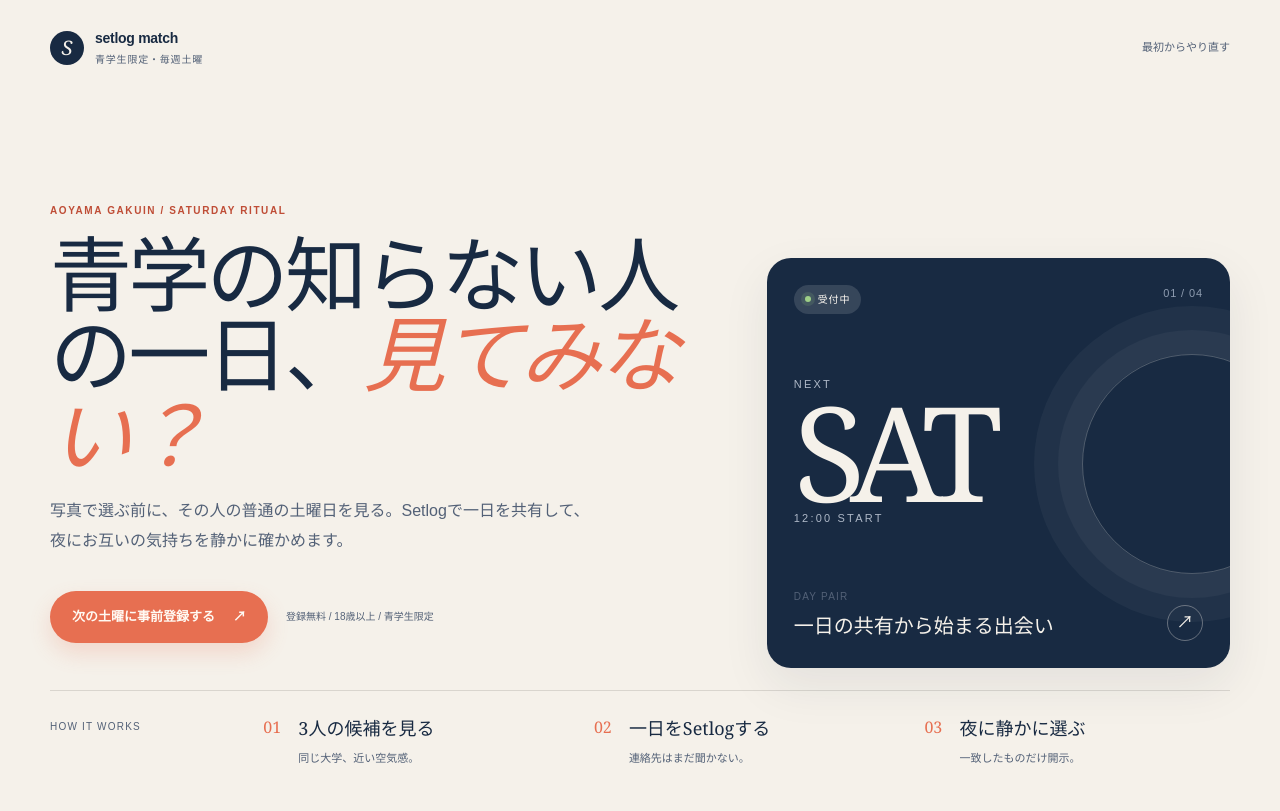
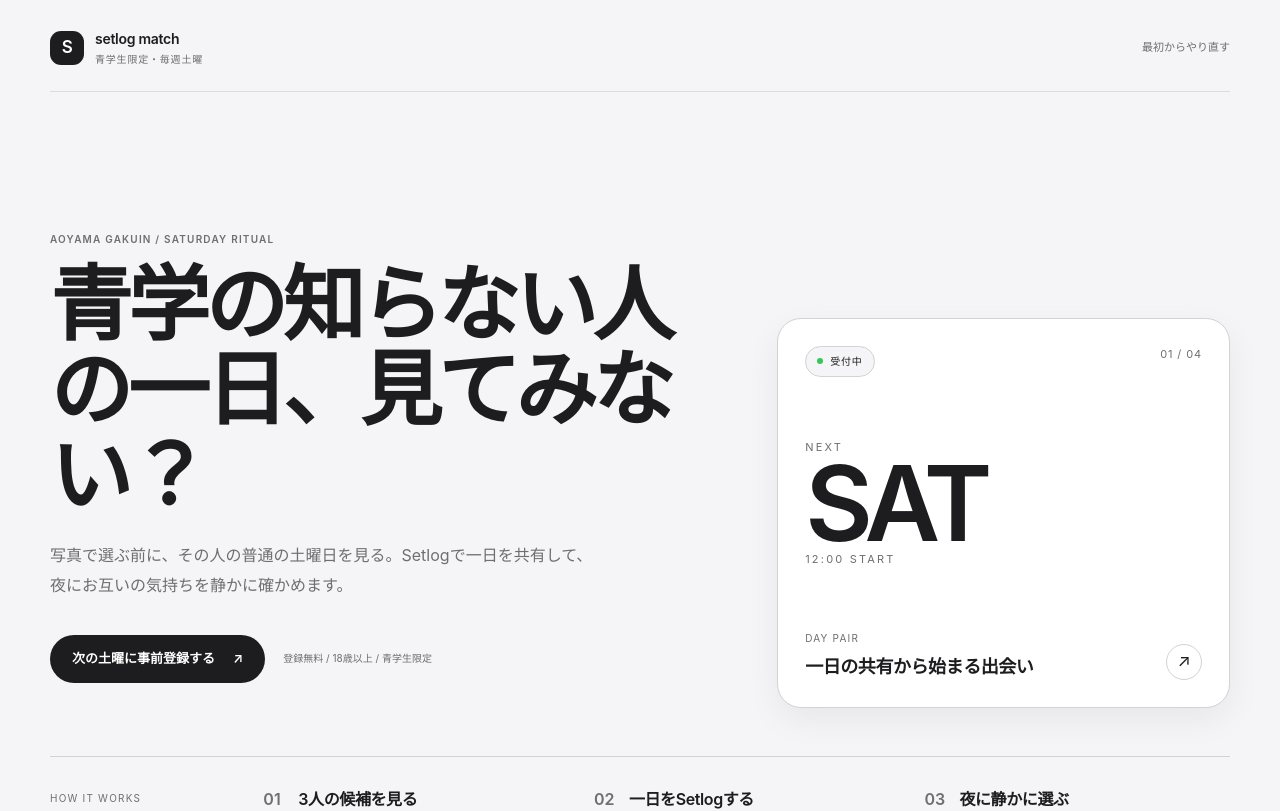
Before and after one commit to shunpei1130/setlog-match-web, a Next.js app: page / in a window 1280 px wide. Shown: the top 811 px of the page. Built offline with nearby package versions, Linux system fonts and the light colour scheme.

Commit message:
Add LINE pre-registration and refresh MVP UI

```diff
--- a/app/globals.css
+++ b/app/globals.css
@@ -325,3 +325,192 @@ h1 em, h2 em { color: var(--coral); font-style: italic; }
   .safety-modal { padding: 21px; }
   .modal-top h2 { font-size: 33px; }
 }
+
+/* Apple-inspired visual system: quiet surfaces, system typography, and clear actions. */
+:root {
+  --ink: #1d1d1f;
+  --ink-soft: #6e6e73;
+  --paper: #f5f5f7;
+  --card: #ffffff;
+  --line: #d2d2d7;
+  --coral: #1d1d1f;
+  --coral-dark: #000000;
+  --sage: #e8e8ed;
+  --lavender: #e8e8ed;
+  --yellow: #e8e8ed;
+  --shadow: 0 12px 34px rgba(0, 0, 0, 0.06);
+}
+
+body {
+  background: var(--paper);
+  color: var(--ink);
+  font-family: -apple-system, BlinkMacSystemFont, "SF Pro Display", "SF Pro Text", "Hiragino Kaku Gothic ProN", "Yu Gothic", Meiryo, sans-serif;
+}
+
+h1, h2, h3, .brand-mark, .date-lockup strong, .event-card__bottom strong, .principle-list strong,
+.candidate-avatar, .candidate-name h3, .mini-avatar, .pair-avatar, .timeline-item strong,
+.setlog-logo, .setlog-room strong, .setlog-next strong, .decision-time strong,
+.decision-option strong, .result-note strong {
+  font-family: inherit;
+  font-style: normal;
+  font-weight: 600;
+  letter-spacing: -0.025em;
+}
+
+h1, h2 { color: var(--ink); letter-spacing: -0.055em; line-height: 1.04; }
+h1 em, h2 em { color: inherit; font-style: normal; }
+.eyebrow { color: var(--ink-soft); font-weight: 600; letter-spacing: 0.12em; }
+.label, .event-number, .count-note, .progress-topline, .micro-copy { color: var(--ink-soft); }
+.topbar { border-bottom: 1px solid rgba(210, 210, 215, 0.7); }
+.brand-mark { border-radius: 11px; background: var(--ink); color: #fff; font-size: 17px; }
+.brand strong { font-weight: 600; }
+.brand small { color: var(--ink-soft); }
+.reset-button:hover, .text-button:hover { color: var(--ink); border-color: var(--ink); }
+
+.primary-button, .secondary-button, .danger-button {
+  min-height: 48px;
+  border-radius: 999px;
+  font-weight: 600;
+  transition: background 160ms ease, border-color 160ms ease, opacity 160ms ease;
+  box-shadow: none;
+  transform: none;
+}
+.primary-button { background: var(--ink); color: #fff; }
+.primary-button:hover { background: #000; box-shadow: none; transform: none; }
+.secondary-button { border: 1px solid var(--line); background: #fff; color: var(--ink); }
+.secondary-button:hover { border-color: var(--ink); background: #fff; transform: none; }
+.danger-button { border: 1px solid var(--line); background: #fff; color: var(--ink); }
+.danger-button:hover { border-color: var(--ink); background: #fff; }
+.text-button { color: var(--ink-soft); }
+
+.landing-grid { gap: 48px; padding-top: clamp(64px, 11vw, 140px); }
+.hero-lede, .section-lede { color: var(--ink-soft); }
+.event-card {
+  min-height: 390px;
+  border: 1px solid var(--line);
+  border-radius: 24px;
+  background: #fff;
+  color: var(--ink);
+  box-shadow: var(--shadow);
+}
+.event-card::after { display: none; }
+.status-pill { border: 1px solid var(--line); background: #f5f5f7; color: var(--ink); }
+.status-pill--light { background: #fff; color: var(--ink); }
+.status-dot { background: #34c759; box-shadow: none; }
+.date-lockup span { color: var(--ink-soft); }
+.date-lockup strong { color: var(--ink); font-size: 104px; letter-spacing: -0.07em; }
+.event-card__bottom strong { color: var(--ink); font-size: 18px; }
+.arrow-badge { border-color: var(--line); color: var(--ink); }
+.principles-card { padding-top: 30px; border-color: var(--line); }
+.principle-list strong { font-size: 16px; }
+.principle-list span { color: var(--ink-soft); font-family: inherit; font-weight: 600; }
+
+.progress-panel { border-color: var(--line); }
+.progress-track { gap: 6px; }
+.progress-dot { border-color: var(--line); color: var(--ink-soft); }
+.progress-step.is-active .progress-dot { border-color: var(--ink); background: var(--ink); }
+.notice { border-color: var(--line); background: #fff; color: var(--ink); }
+.detail-card, .check-row, .candidate-card, .ranking-card, .setlog-next, .result-note {
+  border-color: var(--line);
+  background: #fff;
+  box-shadow: none;
+}
+.profile-preview strong { font-size: 17px; }
+.avatar, .mini-avatar, .pair-avatar { font-family: inherit; font-style: normal; font-weight: 600; }
+.avatar--you, .avatar--coral, .avatar--sage, .avatar--lavender {
+  background: #e8e8ed;
+  color: var(--ink);
+}
+.verified-badge { color: var(--ink-soft); }
+.check-row.is-checked { border-color: var(--ink); background: #f5f5f7; }
+.fake-check { border-color: var(--line); }
+.check-row.is-checked .fake-check { border-color: var(--ink); background: var(--ink); }
+
+.waiting-card { border-color: var(--line); background: #fff; box-shadow: var(--shadow); }
+.waiting-card__copy, .waiting-card__line { border-color: var(--line); }
+.waiting-card__date strong { color: var(--ink); font-family: inherit; font-weight: 600; }
+.waiting-card__copy strong, .waiting-card__line strong { font-family: inherit; font-weight: 600; }
+.waiting-card__copy p, .waiting-note, .waiting-card__line p { color: var(--ink-soft); }
+.waiting-card__line { display: flex; align-items: center; gap: 12px; margin-top: 22px; padding-top: 18px; border-top: 1px solid var(--line); }
+.line-badge, .line-setup-card__icon, .line-modal__mark { display: inline-grid; place-items: center; flex: none; border-radius: 11px; background: var(--ink); color: #fff; font-size: 10px; font-weight: 700; letter-spacing: -0.04em; }
+.line-badge { width: 43px; height: 34px; }
+
+.candidate-card { overflow: hidden; }
+.candidate-avatar { min-height: 126px; background: #e8e8ed; color: var(--ink); }
+.candidate-info { padding: 20px; }
+.candidate-name h3 { font-size: 22px; }
+.tag-list span { background: #f5f5f7; color: var(--ink-soft); }
+.rank-buttons button { border-color: var(--line); background: #fff; color: var(--ink); font-family: inherit; font-weight: 600; }
+.rank-buttons button:hover, .rank-buttons button.selected { border-color: var(--ink); background: var(--ink); color: #fff; }
+.rank-summary { border: 1px solid var(--line); border-radius: 17px; background: #fff; color: var(--ink); }
+.rank-summary .label, .rank-summary p { color: var(--ink-soft); }
+.rank-summary__list { border-color: var(--line); }
+.summary-row { border-color: var(--line); }
+.rank-circle { background: var(--ink); color: #fff; font-family: inherit; font-weight: 600; }
+.rank-summary .primary-button { background: var(--ink); color: #fff; }
+
+.timeline-item::before { background: var(--line); }
+.timeline-item > div::before { border-color: var(--paper); background: #b5b5ba; box-shadow: 0 0 0 1px #b5b5ba; }
+.timeline-item.is-current > div::before { background: var(--ink); box-shadow: 0 0 0 1px var(--ink); }
+.rule-callout { border-color: var(--line); background: #fff; }
+.rule-callout > span { color: var(--ink); }
+.setlog-logo { color: var(--ink); }
+.setlog-logo span { color: var(--ink); }
+.connected-message { border-color: var(--line); background: #f5f5f7; }
+.setlog-next strong { font-size: 17px; }
+
+.decision-option { border-color: var(--line); background: #fff; }
+.decision-option:hover { border-color: var(--ink); background: #fff; }
+.decision-option.is-selected { border-color: var(--ink); background: var(--ink); color: #fff; }
+.decision-icon { background: #f5f5f7; color: var(--ink); }
+.decision-option.is-selected .decision-icon { background: #fff; color: var(--ink); }
+.decision-option.is-selected .select-mark { color: #fff; }
+.privacy-note { border-color: var(--line); background: #fff; }
+.privacy-note > span { background: var(--ink); color: #fff; }
+.result-stamp { color: var(--ink-soft); }
+.disclosed-item { border-color: var(--line); background: #fff; }
+.disclosed-icon, .result-note > span { background: #f5f5f7; color: var(--ink); }
+.result-note--sage { background: #fff; }
+.app-footer { border-color: var(--line); color: var(--ink-soft); }
+
+.line-setup-card {
+  display: flex;
+  align-items: center;
+  gap: 14px;
+  margin: 18px 0 14px;
+  padding: 16px;
+  border: 1px solid var(--line);
+  border-radius: 15px;
+  background: #fff;
+}
+.line-setup-card.is-registered { border-color: var(--ink); }
+.line-setup-card__icon { width: 46px; height: 38px; border-radius: 10px; }
+.line-setup-card__body { min-width: 0; flex: 1; }
+.line-setup-card__body strong { display: block; margin-top: 5px; font-size: 13px; font-weight: 600; }
+.line-setup-card__body p { margin: 5px 0 0; color: var(--ink-soft); font-size: 10px; line-height: 1.55; }
+.line-setup-card .secondary-button { min-height: 38px; padding: 0 14px; gap: 8px; font-size: 11px; white-space: nowrap; }
+.line-setup-card__check { color: var(--ink); font-size: 18px; font-weight: 700; }
+.line-modal {
+  width: min(440px, 100%);
+  padding: 30px;
+  border: 1px solid var(--line);
+  border-radius: 24px;
+  background: #fff;
+  box-shadow: 0 24px 70px rgba(0, 0, 0, 0.16);
+}
+.line-modal__mark { width: 50px; height: 42px; margin-bottom: 24px; }
+.line-modal h2 { margin-bottom: 14px; font-size: 39px; }
+.line-modal > p:not(.eyebrow) { color: var(--ink-soft); font-size: 12px; line-height: 1.75; }
+.line-modal__preview { display: grid; gap: 7px; margin: 24px 0; padding: 16px; border-radius: 14px; background: #f5f5f7; }
+.line-modal__preview span, .line-modal__preview small { color: var(--ink-soft); font-size: 10px; }
+.line-modal__preview strong { font-size: 16px; font-weight: 600; }
+
+@media (max-width: 600px) {
+  .landing-grid { gap: 28px; }
+  .line-setup-card { align-items: flex-start; flex-wrap: wrap; }
+  .line-setup-card .secondary-button { width: 100%; }
+  .line-setup-card__body { flex-basis: calc(100% - 74px); }
+  .line-setup-card__check { margin-left: auto; }
+  .waiting-card__line { align-items: flex-start; }
+  .line-modal { padding: 24px; }
+}
```
